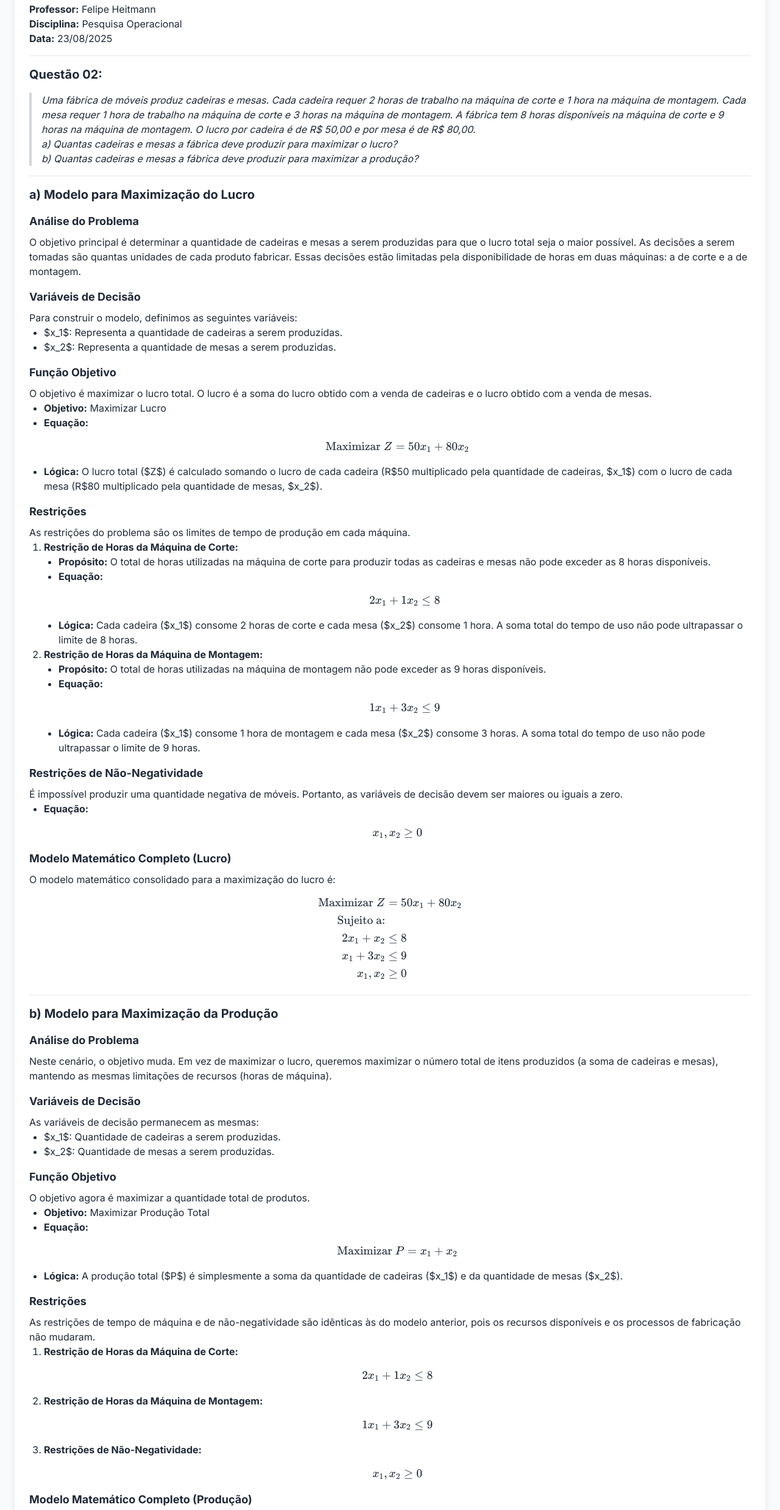
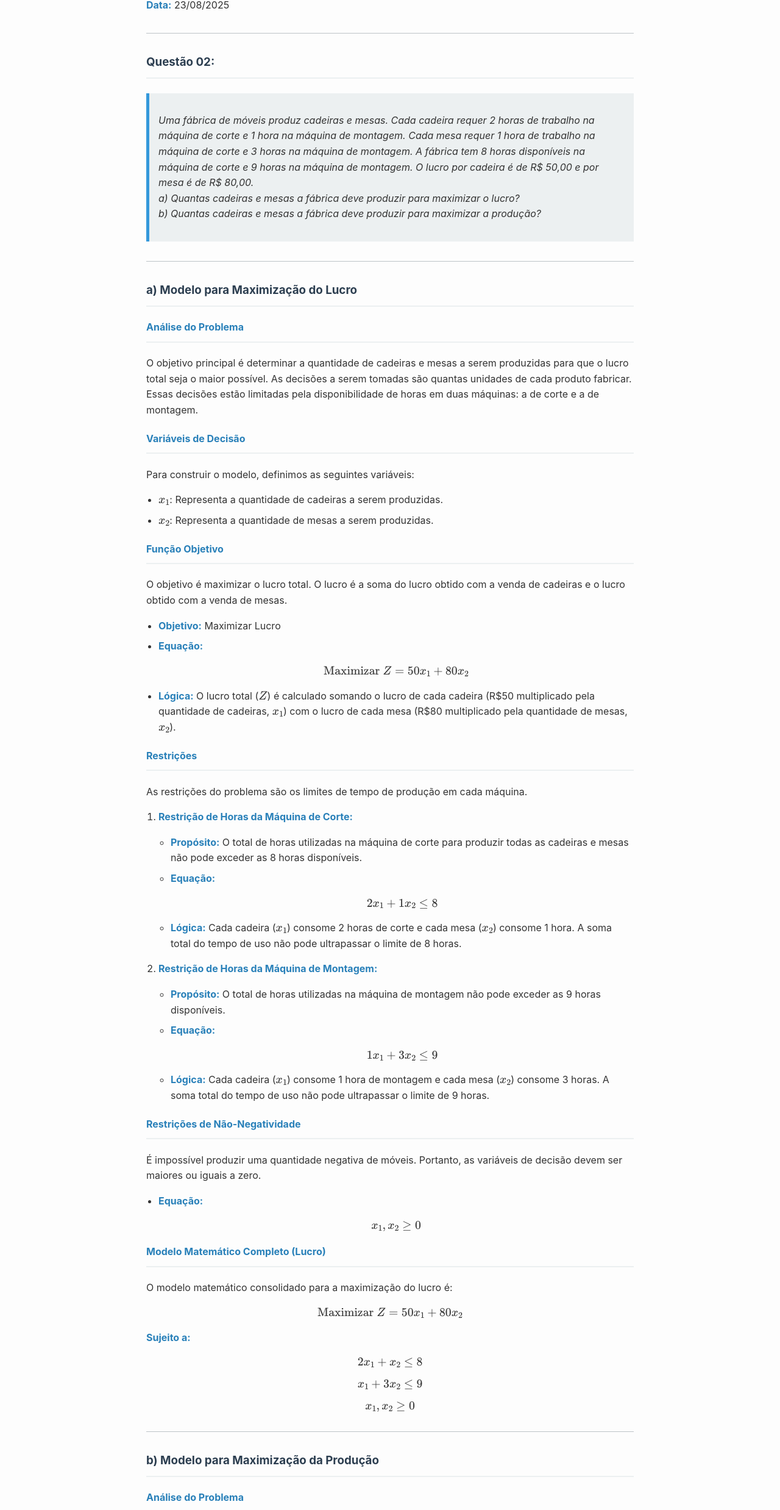
Before and after one commit to fphpitagoras/2502po, a website: page aula_04-25-08-2025/questao-02.html in a window 1280 px wide. Shown: the part 213-2689 px from the top of the page at 61% size. Drawn offline with nearby package versions, Linux system fonts and the light colour scheme.

Commit message:
Update questao-02.html para mathjax

```diff
--- a/aula_04-25-08-2025/questao-02.html
+++ b/aula_04-25-08-2025/questao-02.html
@@ -3,147 +3,190 @@
 <head>
     <meta charset="UTF-8">
     <meta name="viewport" content="width=device-width, initial-scale=1.0">
-    <title>Pesquisa Operacional - Aula 04-25-08-2025 - questao-02</title>
-    <script src="https://cdn.tailwindcss.com"></script>
-    <link rel="stylesheet" href="https://cdn.jsdelivr.net/npm/katex@0.16.9/dist/katex.min.css" integrity="sha384-n8MVd4RsNIU0KOVEMcAgsccfgSLGbMHWquCILm8HIhdNQhpGtWP9DY/TO3SUrGuL" crossorigin="anonymous">
-    <script defer src="https://cdn.jsdelivr.net/npm/katex@0.16.9/dist/katex.min.js" integrity="sha384-XjKyOOlGwcjNTAIQHIpgOno0Hl1YQqzUOEleOLALmuqehneUG+vnGctmUb0ZY0l8" crossorigin="anonymous"></script>
-    <script defer src="https://cdn.jsdelivr.net/npm/katex@0.16.9/dist/contrib/auto-render.min.js" integrity="sha384-+VBxd3r6XgURycqtZ117nYw44OOcIax56Z4dCRWbxyPt0Koah1uHoK0o4+/RRE05" crossorigin="anonymous"
-        onload="renderMathInElement(document.body);"></script>
-    <link href="https://fonts.googleapis.com/css2?family=Inter:wght@400;500;600;700&display=swap" rel="stylesheet">
+    <title>Exercícios Resolvidos - Pesquisa Operacional</title>
+
+    <script>
+    MathJax = {
+      tex: {
+        inlineMath: [['$', '$'], ['\\(', '\\)']],
+        displayMath: [['$$', '$$'], ['\\[', '\\]']],
+        processEscapes: true, // Garante que \$ seja tratado como um caractere literal
+        tags: 'ams'
+      },
+      svg: {
+        fontCache: 'global'
+      }
+    };
+    </script>
+    <script id="MathJax-script" async src="https://cdn.jsdelivr.net/npm/mathjax@3/es5/tex-mml-chtml.js"></script>
+
     <style>
         body {
-            font-family: 'Inter', sans-serif;
+            font-family: -apple-system, BlinkMacSystemFont, "Segoe UI", Roboto, "Helvetica Neue", Arial, sans-serif;
+            line-height: 1.6;
+            color: #333;
+            max-width: 800px;
+            margin: 0 auto;
+            padding: 20px;
+            background-color: #fdfdfd;
         }
-        .katex-display {
-            display: block;
-            margin: 1em 0;
-            text-align: center;
+        h1, h2, h3, h4 {
+            color: #2c3e50;
+            border-bottom: 2px solid #ecf0f1;
+            padding-bottom: 10px;
+        }
+        hr {
+            border: 0;
+            height: 1px;
+            background: #bdc3c7;
+            margin: 2em 0;
+        }
+        blockquote {
+            background: #ecf0f1;
+            border-left: 5px solid #3498db;
+            margin: 1.5em 0;
+            padding: 1em 15px;
+            font-style: italic;
+        }
+        ul, ol {
+            padding-left: 20px;
+        }
+        li {
+            margin-bottom: 0.5em;
+        }
+        strong {
+            color: #2980b9;
         }
     </style>
 </head>
-<body class="bg-gray-50 text-gray-800">
+<body>
 
-    <header class="bg-white shadow-md">
-        <div class="container mx-auto px-6 py-4">
-            <div class="text-center">
-                <h1 class="text-4xl font-bold text-gray-900">Pesquisa Operacional</h1>
-                <p class="text-lg text-gray-600 mt-2">Prof. Felipe Heitmann</p>
-            </div>
-        </div>
-    </header>
-
-    <main class="container mx-auto px-6 py-8">
-        <section class="bg-white p-6 rounded-lg shadow-lg mb-8">
-            <h1 class="text-3xl font-bold mb-4">Exercícios Resolvidos</h1>
+    <h1>Exercícios Resolvidos</h1>
     <p><strong>Professor:</strong> Felipe Heitmann</p>
     <p><strong>Disciplina:</strong> Pesquisa Operacional</p>
     <p><strong>Data:</strong> 23/08/2025</p>
-            <hr class="my-4">
-            <h3 class="text-xl font-bold mb-2">Questão 02:</h3>
-            <blockquote class="border-l-4 border-gray-300 pl-4 italic my-4">
-                <p>Uma fábrica de móveis produz cadeiras e mesas. Cada cadeira requer 2 horas de trabalho na máquina de corte e 1 hora na máquina de montagem. Cada mesa requer 1 hora de trabalho na máquina de corte e 3 horas na máquina de montagem. A fábrica tem 8 horas disponíveis na máquina de corte e 9 horas na máquina de montagem. O lucro por cadeira é de R$ 50,00 e por mesa é de R$ 80,00.</p>
-                <p>a) Quantas cadeiras e mesas a fábrica deve produzir para maximizar o lucro?</p>
-                <p>b) Quantas cadeiras e mesas a fábrica deve produzir para maximizar a produção?</p>
+
+    <hr>
+
+    <h3>Questão 02:</h3>
+    <blockquote>
+        <p>
+        Uma fábrica de móveis produz cadeiras e mesas. Cada cadeira requer 2 horas de trabalho na máquina de corte e 1 hora na máquina de montagem. Cada mesa requer 1 hora de trabalho na máquina de corte e 3 horas na máquina de montagem. A fábrica tem 8 horas disponíveis na máquina de corte e 9 horas na máquina de montagem. O lucro por cadeira é de R\$ 50,00 e por mesa é de R\$ 80,00.
+        <br>a) Quantas cadeiras e mesas a fábrica deve produzir para maximizar o lucro?
+        <br>b) Quantas cadeiras e mesas a fábrica deve produzir para maximizar a produção?
+        </p>
     </blockquote>
-            <hr class="my-4">
-            <h3 class="text-xl font-bold mb-2">a) Modelo para Maximização do Lucro</h3>
-            <h4 class="text-lg font-bold mt-4 mb-2"><strong>Análise do Problema</strong></h4>
+
+    <hr>
+
+    <h3>a) Modelo para Maximização do Lucro</h3>
+
+    <h4><strong>Análise do Problema</strong></h4>
     <p>O objetivo principal é determinar a quantidade de cadeiras e mesas a serem produzidas para que o lucro total seja o maior possível. As decisões a serem tomadas são quantas unidades de cada produto fabricar. Essas decisões estão limitadas pela disponibilidade de horas em duas máquinas: a de corte e a de montagem.</p>
-            <h4 class="text-lg font-bold mt-4 mb-2"><strong>Variáveis de Decisão</strong></h4>
+
+    <h4><strong>Variáveis de Decisão</strong></h4>
     <p>Para construir o modelo, definimos as seguintes variáveis:</p>
     <ul>
-                <li class="ml-6 list-disc">$x_1$: Representa a quantidade de cadeiras a serem produzidas.</li>
-                <li class="ml-6 list-disc">$x_2$: Representa a quantidade de mesas a serem produzidas.</li>
+        <li>$x_1$: Representa a quantidade de cadeiras a serem produzidas.</li>
+        <li>$x_2$: Representa a quantidade de mesas a serem produzidas.</li>
     </ul>
-            <h4 class="text-lg font-bold mt-4 mb-2"><strong>Função Objetivo</strong></h4>
+
+    <h4><strong>Função Objetivo</strong></h4>
     <p>O objetivo é maximizar o lucro total. O lucro é a soma do lucro obtido com a venda de cadeiras e o lucro obtido com a venda de mesas.</p>
     <ul>
-                <li class="ml-6 list-disc"><strong>Objetivo:</strong> Maximizar Lucro</li>
-                <li class="ml-6 list-disc"><strong>Equação:</strong> $$\text{Maximizar } Z = 50x_1 + 80x_2$$</li>
-                <li class="ml-6 list-disc"><strong>Lógica:</strong> O lucro total ($Z$) é calculado somando o lucro de cada cadeira (R$50 multiplicado pela quantidade de cadeiras, $x_1$) com o lucro de cada mesa (R$80 multiplicado pela quantidade de mesas, $x_2$).</li>
+        <li><strong>Objetivo:</strong> Maximizar Lucro</li>
+        <li><strong>Equação:</strong>
+            $$\text{Maximizar } Z = 50x_1 + 80x_2$$
+        </li>
+        <li><strong>Lógica:</strong> O lucro total ($Z$) é calculado somando o lucro de cada cadeira (R\$50 multiplicado pela quantidade de cadeiras, $x_1$) com o lucro de cada mesa (R\$80 multiplicado pela quantidade de mesas, $x_2$).</li>
     </ul>
-            <h4 class="text-lg font-bold mt-4 mb-2"><strong>Restrições</strong></h4>
+
+    <h4><strong>Restrições</strong></h4>
     <p>As restrições do problema são os limites de tempo de produção em cada máquina.</p>
-            <ol class="list-decimal ml-6">
-                <li><strong>Restrição de Horas da Máquina de Corte:</strong>
-                    <ul class="list-disc ml-6">
+    <ol>
+        <li>
+            <p><strong>Restrição de Horas da Máquina de Corte:</strong></p>
+            <ul>
                 <li><strong>Propósito:</strong> O total de horas utilizadas na máquina de corte para produzir todas as cadeiras e mesas não pode exceder as 8 horas disponíveis.</li>
-                        <li><strong>Equação:</strong> $$2x_1 + 1x_2 \le 8$$</li>
+                <li><strong>Equação:</strong>
+                    $$2x_1 + 1x_2 \le 8$$
+                </li>
                 <li><strong>Lógica:</strong> Cada cadeira ($x_1$) consome 2 horas de corte e cada mesa ($x_2$) consome 1 hora. A soma total do tempo de uso não pode ultrapassar o limite de 8 horas.</li>
             </ul>
         </li>
-                <li><strong>Restrição de Horas da Máquina de Montagem:</strong>
-                    <ul class="list-disc ml-6">
+        <li>
+            <p><strong>Restrição de Horas da Máquina de Montagem:</strong></p>
+            <ul>
                 <li><strong>Propósito:</strong> O total de horas utilizadas na máquina de montagem não pode exceder as 9 horas disponíveis.</li>
-                        <li><strong>Equação:</strong> $$1x_1 + 3x_2 \le 9$$</li>
+                <li><strong>Equação:</strong>
+                    $$1x_1 + 3x_2 \le 9$$
+                </li>
                 <li><strong>Lógica:</strong> Cada cadeira ($x_1$) consome 1 hora de montagem e cada mesa ($x_2$) consome 3 horas. A soma total do tempo de uso não pode ultrapassar o limite de 9 horas.</li>
             </ul>
         </li>
     </ol>
-            <h4 class="text-lg font-bold mt-4 mb-2"><strong>Restrições de Não-Negatividade</strong></h4>
+
+    <h4><strong>Restrições de Não-Negatividade</strong></h4>
     <p>É impossível produzir uma quantidade negativa de móveis. Portanto, as variáveis de decisão devem ser maiores ou iguais a zero.</p>
     <ul>
-                <li class="ml-6 list-disc"><strong>Equação:</strong> $$x_1, x_2 \ge 0$$</li>
+        <li><strong>Equação:</strong>
+            $$x_1, x_2 \ge 0$$
+        </li>
     </ul>
-            <h4 class="text-lg font-bold mt-4 mb-2"><strong>Modelo Matemático Completo (Lucro)</strong></h4>
+
+    <h4><strong>Modelo Matemático Completo (Lucro)</strong></h4>
     <p>O modelo matemático consolidado para a maximização do lucro é:</p>
-            $$
-            \begin{aligned}
-            \text{Maximizar } Z &= 50x_1 + 80x_2 \\
-            \text{Sujeito a:} \\
-            2x_1 + x_2 &\le 8 \\
-            x_1 + 3x_2 &\le 9 \\
-            x_1, x_2 &\ge 0
-            \end{aligned}
-            $$
-            <hr class="my-4">
-            <h3 class="text-xl font-bold mb-2">b) Modelo para Maximização da Produção</h3>
-            <h4 class="text-lg font-bold mt-4 mb-2"><strong>Análise do Problema</strong></h4>
+    $$\text{Maximizar } Z = 50x_1 + 80x_2$$
+    <p><strong>Sujeito a:</strong></p>
+    $$2x_1 + x_2 \le 8$$
+    $$x_1 + 3x_2 \le 9$$
+    $$x_1, x_2 \ge 0$$
+
+    <hr>
+
+    <h3>b) Modelo para Maximização da Produção</h3>
+
+    <h4><strong>Análise do Problema</strong></h4>
     <p>Neste cenário, o objetivo muda. Em vez de maximizar o lucro, queremos maximizar o número total de itens produzidos (a soma de cadeiras e mesas), mantendo as mesmas limitações de recursos (horas de máquina).</p>
-            <h4 class="text-lg font-bold mt-4 mb-2"><strong>Variáveis de Decisão</strong></h4>
+
+    <h4><strong>Variáveis de Decisão</strong></h4>
     <p>As variáveis de decisão permanecem as mesmas:</p>
     <ul>
-                <li class="ml-6 list-disc">$x_1$: Quantidade de cadeiras a serem produzidas.</li>
-                <li class="ml-6 list-disc">$x_2$: Quantidade de mesas a serem produzidas.</li>
+        <li>$x_1$: Quantidade de cadeiras a serem produzidas.</li>
+        <li>$x_2$: Quantidade de mesas a serem produzidas.</li>
     </ul>
-            <h4 class="text-lg font-bold mt-4 mb-2"><strong>Função Objetivo</strong></h4>
+
+    <h4><strong>Função Objetivo</strong></h4>
     <p>O objetivo agora é maximizar a quantidade total de produtos.</p>
     <ul>
-                <li class="ml-6 list-disc"><strong>Objetivo:</strong> Maximizar Produção Total</li>
-                <li class="ml-6 list-disc"><strong>Equação:</strong> $$\text{Maximizar } P = x_1 + x_2$$</li>
-                <li class="ml-6 list-disc"><strong>Lógica:</strong> A produção total ($P$) é simplesmente a soma da quantidade de cadeiras ($x_1$) e da quantidade de mesas ($x_2$).</li>
+        <li><strong>Objetivo:</strong> Maximizar Produção Total</li>
+        <li><strong>Equação:</strong>
+            $$\text{Maximizar } P = x_1 + x_2$$
+        </li>
+        <li><strong>Lógica:</strong> A produção total ($P$) é simplesmente a soma da quantidade de cadeiras ($x_1$) e da quantidade de mesas ($x_2$).</li>
     </ul>
-            <h4 class="text-lg font-bold mt-4 mb-2"><strong>Restrições</strong></h4>
+
+    <h4><strong>Restrições</strong></h4>
     <p>As restrições de tempo de máquina e de não-negatividade são idênticas às do modelo anterior, pois os recursos disponíveis e os processos de fabricação não mudaram.</p>
-            <ol class="list-decimal ml-6">
-                <li><strong>Restrição de Horas da Máquina de Corte:</strong> $$2x_1 + 1x_2 \le 8$$</li>
-                <li><strong>Restrição de Horas da Máquina de Montagem:</strong> $$1x_1 + 3x_2 \le 9$$</li>
-                <li><strong>Restrições de Não-Negatividade:</strong> $$x_1, x_2 \ge 0$$</li>
+    <ol>
+        <li><strong>Restrição de Horas da Máquina de Corte:</strong>
+            $$2x_1 + 1x_2 \le 8$$
+        </li>
+        <li><strong>Restrição de Horas da Máquina de Montagem:</strong>
+            $$1x_1 + 3x_2 \le 9$$
+        </li>
+        <li><strong>Restrições de Não-Negatividade:</strong>
+            $$x_1, x_2 \ge 0$$
+        </li>
     </ol>
-            <h4 class="text-lg font-bold mt-4 mb-2"><strong>Modelo Matemático Completo (Produção)</strong></h4>
+
+    <h4><strong>Modelo Matemático Completo (Produção)</strong></h4>
     <p>O modelo matemático consolidado para a maximização da produção é:</p>
-            $$
-            \begin{aligned}
-            \text{Maximizar } P &= x_1 + x_2 \\
-            \text{Sujeito a:} \\
-            2x_1 + x_2 &\le 8 \\
-            x_1 + 3x_2 &\le 9 \\
-            x_1, x_2 &\ge 0
-            \end{aligned}
-            $$
-            <div class="mt-8 flex justify-between items-center">
-                <a href="questao-01.html" class="text-blue-600 hover:underline font-medium">&larr; Questão Anterior</a>
-                <a href="index.html" class="text-gray-600 hover:underline font-medium">Voltar para a Aula</a>
-                <a href="questao-03.html" class="text-blue-600 hover:underline font-medium">Próxima Questão &rarr;</a>
-            </div>
-        </section>
-    </main>
-
-    <footer class="bg-white mt-12 py-6 border-t">
-        <div class="container mx-auto px-6 text-center text-gray-500">
-            <p>&copy; 2025 - Prof. Felipe Heitmann. Todos os direitos reservados.</p>
-        </div>
-    </footer>
+    $$\text{Maximizar } P = x_1 + x_2$$
+    <p><strong>Sujeito a:</strong></p>
+    $$2x_1 + x_2 \le 8$$
+    $$x_1 + 3x_2 \le 9$$
+    $$x_1, x_2 \ge 0$$
 
 </body>
 </html>
```
Lines whose indentation alone changed are shown as unchanged.
